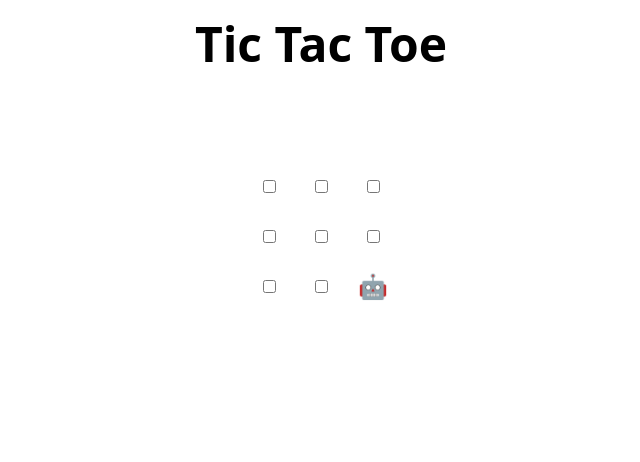
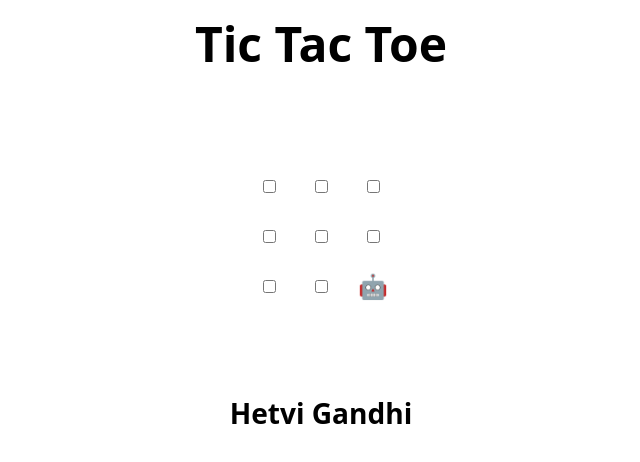
Before and after one commit to hetvi1511/skills-review-pull-requests, a plain HTML site: page index.html in a window 1280 px wide. Shown: the whole page, without its empty margins (319-959 px from the left). Drawn offline with Linux system fonts and the light colour scheme.

Commit message:
Added my name

```diff
--- a/index.html
+++ b/index.html
@@ -48,7 +48,7 @@
 </table>
 
 <h2 hidden>Game over, refresh to play again 🧑‍💻 🤖!</h2>
-
+<h3> Hetvi Gandhi </h3>
 <script>
   // Initialization
   const boxes = Array.from(document.querySelectorAll("td"));
```
